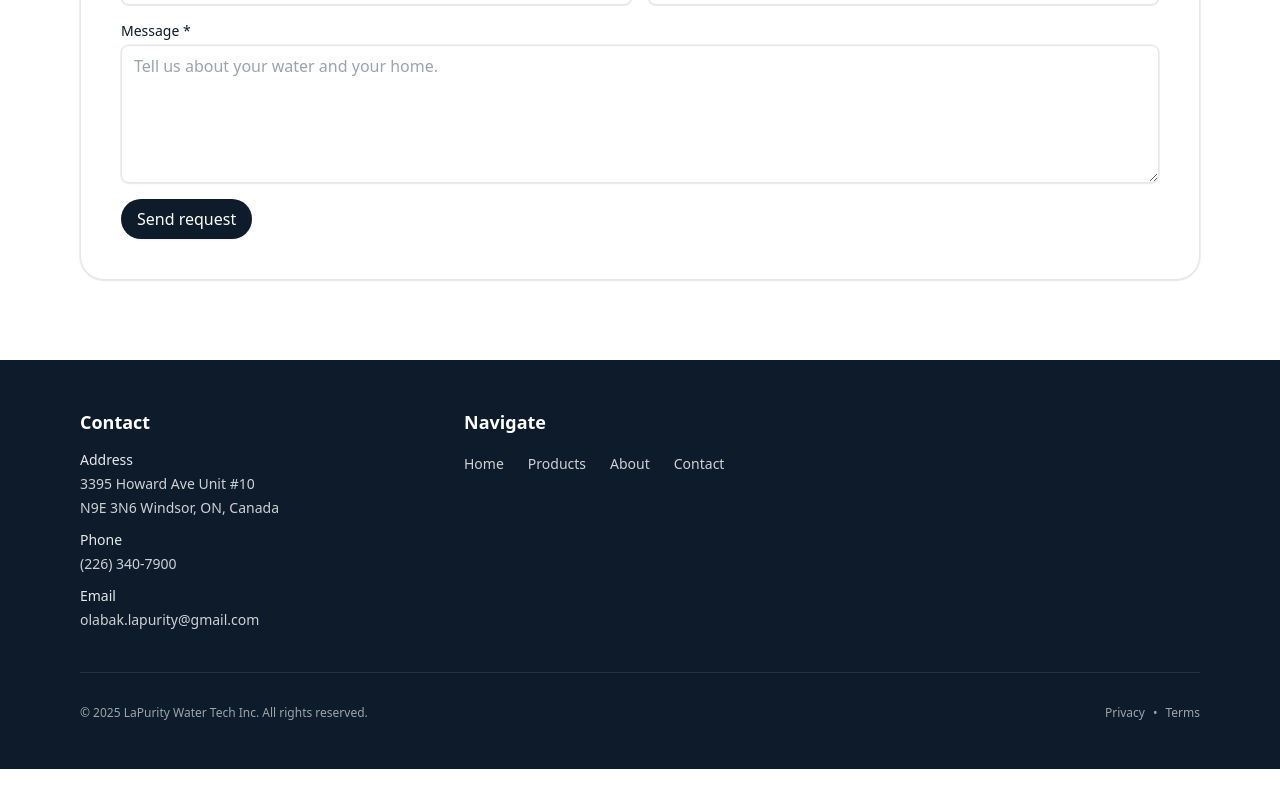
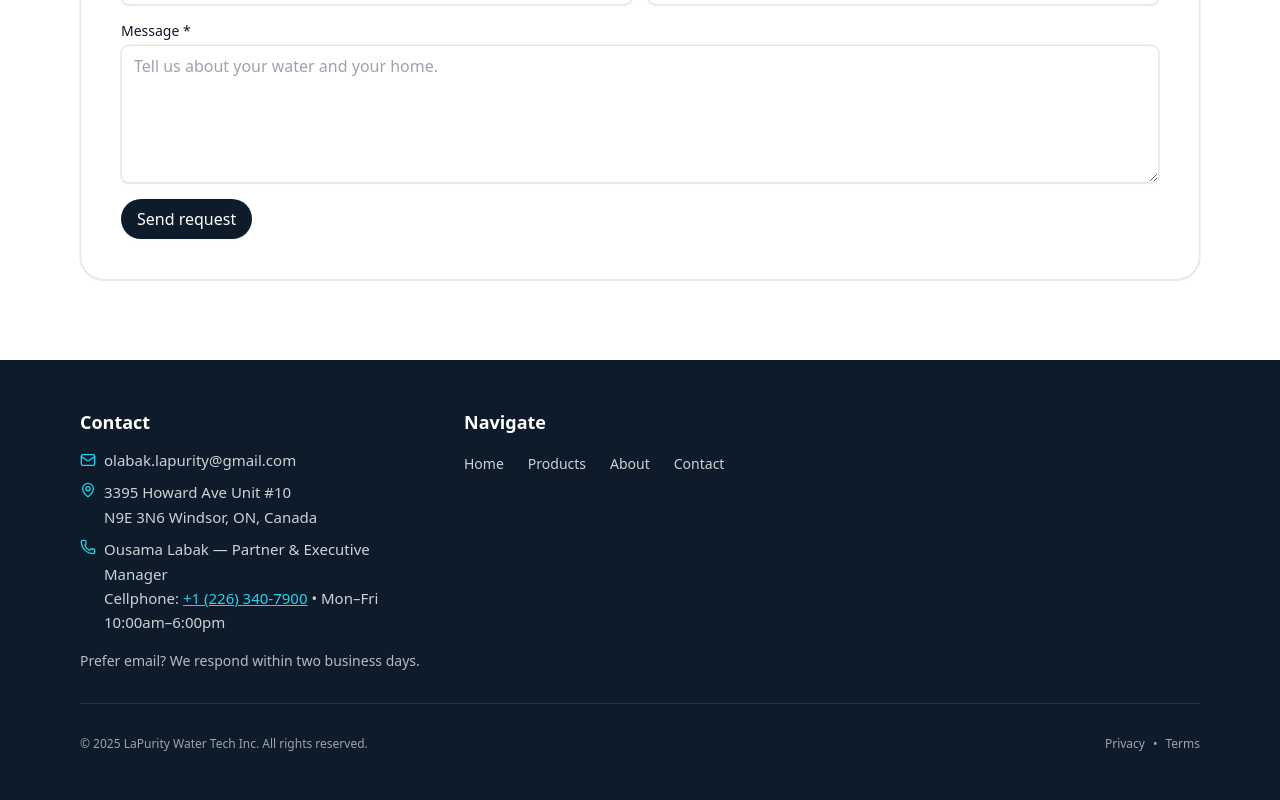
Before and after one commit to MohammadLab/la-purity-water-tech, a Next.js app: page /about in a window 1280 px wide. Shown: the part 2518-3318 px from the top of the page. Before the commit the page ends 3287 px from the top, so only its background shows below. Built offline with nearby package versions, Linux system fonts and the light colour scheme.

Commit message:
chagned some text in contact

```diff
--- a/components/layout/Footer.tsx
+++ b/components/layout/Footer.tsx
@@ -2,6 +2,7 @@
 
 import Link from "next/link";
 import Container from "@/components/ui/Container";
+import { Mail, MapPin, Phone } from "lucide-react";
 
 const NAV = [
   { label: "Home", href: "/" },
@@ -19,7 +20,6 @@ export default function Footer() {
       "
       role="contentinfo"
     >
-      {/* content is centered, background is full-bleed */}
       <Container>
         <div className="py-10 md:py-12">
           {/* Top: contact + quick links */}
@@ -27,39 +27,48 @@ export default function Footer() {
             {/* Contact */}
             <div>
               <h3 className="text-lg font-semibold">Contact</h3>
-              <div className="mt-3 space-y-2 text-sm/6 text-white/80">
-                <p>
-                  <span className="block font-medium text-white/90">Address</span>
-                  <span>
-  3395 Howard Ave Unit #10
-  <br />
-  N9E 3N6 Windsor, ON, Canada
-              </span>
-
-                </p>
-                <p>
-                  <span className="block font-medium text-white/90">Phone</span>
-                  <a href="tel:+1-000-000-0000" className="hover:underline">
-                    (226) 340-7900
-                  </a>
-                </p>
-                <p className="text-white/80">
-                  <span className="block font-medium text-white/90">Email</span>
-                  <Link
+              <ul className="mt-3 space-y-2 text-[0.9375rem] leading-relaxed text-white/80 pr-2">
+                <li className="flex items-center gap-2">
+                  <Mail size={16} className="text-cyan-400 shrink-0" />
+                  <a
                     href="mailto:olabak.lapurity@gmail.com"
                     className="hover:text-white hover:underline break-all"
                   >
                     olabak.lapurity@gmail.com
-                  </Link>
-                </p>
-                <p>
+                  </a>
+                </li>
+                <li className="flex items-start gap-2">
+                  <MapPin size={16} className="text-cyan-400 mt-[2px] shrink-0" />
+                  <span>
+                    3395 Howard Ave Unit #10
+                    <br />
+                    N9E 3N6 Windsor, ON, Canada
+                  </span>
+                </li>
+                <li className="flex items-start gap-2">
+                  <Phone size={16} className="text-cyan-400 mt-[2px] shrink-0" />
+                  <span className="whitespace-nowrap md:whitespace-normal">
+                    Ousama Labak — Partner & Executive Manager
+                    <br />
+                    Cellphone:{" "}
+                    <a
+                      href="tel:+12263407900"
+                      className="text-cyan-400 hover:text-white underline"
+                    >
+                      +1 (226) 340-7900
+                    </a>{" "}
+                    • Mon–Fri 10:00am–6:00pm
+                  </span>
+                </li>
+              </ul>
+
+              <p className="mt-4 text-sm text-white/70 pr-2">
+                Prefer email? We respond within two business days.
+              </p>
+            </div>
 
 
-                </p>
-              </div>
-            </div>
-
-            {/* Quick links (same tabs as header) */}
+            {/* Quick links */}
             <div className="md:col-span-2">
               <h3 className="text-lg font-semibold">Navigate</h3>
               <nav aria-label="Footer primary" className="mt-4">
```
